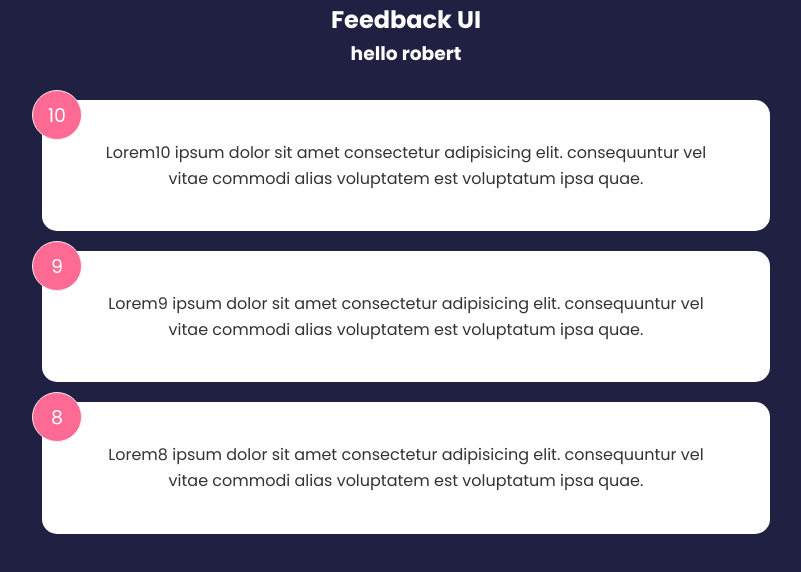
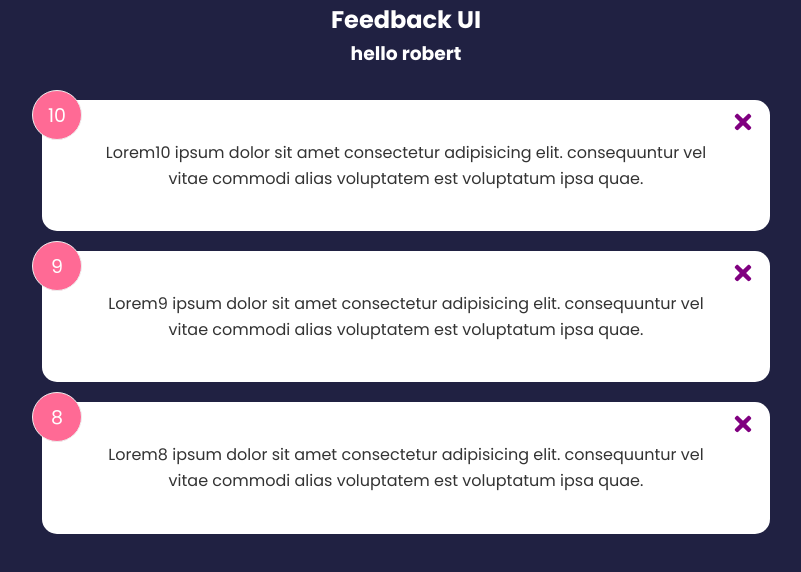
Before and after one commit to robertoaguilar1979/react-front-to-back-2022, a React (Create React App) app: page / in a window 1280 px wide. Shown: the top 572 px of the page, without its empty margins (234-1035 px from the left). Built offline with nearby package versions, Linux system fonts and the light colour scheme.

Commit message:
added handleClick to delete post through prop drilling

```diff
--- a/package.json
+++ b/package.json
@@ -8,6 +8,7 @@
     "@testing-library/user-event": "^13.5.0",
     "react": "^17.0.2",
     "react-dom": "^17.0.2",
+    "react-icons": "^4.3.1",
     "react-scripts": "5.0.0",
     "web-vitals": "^2.1.2"
   },
--- a/src/App.js
+++ b/src/App.js
@@ -3,15 +3,22 @@ import Header from "./components/Header";
 import FeedbackList from "./components/FeedbackList";
 import { useState } from "react";
 import FeedbackData from "./data/FeedbackData";
+import FeedbackItem from "./components/FeedbackItem";
 
 function App() {
   const [feedbackData, setFeedbackData] = useState(FeedbackData);
+
+  const deleteFeedback = (id) => {
+    if (window.confirm("do you want to delete this post?")) {
+      setFeedbackData(feedbackData.filter((item) => item.id !== id));
+    }
+  };
   return (
     <>
       <Header text="hello" name="robert" />
 
       <div className="container">
-        <FeedbackList feedback={feedbackData} />
+        <FeedbackList feedback={feedbackData} handleDelete={deleteFeedback} />
       </div>
     </>
   );
--- a/src/components/FeedbackItem.jsx
+++ b/src/components/FeedbackItem.jsx
@@ -1,10 +1,14 @@
+import { FaTimes } from "react-icons/fa";
 import Card from "./shared/Card";
 import PropTypes from "prop-types";
 
-function FeedbackItem({ rating, text }) {
+function FeedbackItem({ rating, text, list, handleDelete }) {
   return (
     <Card>
       <div className="num-display">{rating}</div>
+      <button className="close" onClick={() => handleDelete(list.id)}>
+        <FaTimes color="purple" />
+      </button>
       <div className="text-display">{text}</div>
     </Card>
   );
--- a/src/components/FeedbackList.jsx
+++ b/src/components/FeedbackList.jsx
@@ -1,12 +1,20 @@
 import FeedbackItem from "./FeedbackItem";
 import PropTypes from "prop-types";
 
-function FeedbackList({ feedback }) {
+function FeedbackList({ feedback, handleDelete }) {
   if (!feedback || feedback.length === 0) {
     return <p>no list</p>;
   }
   const list = feedback.map((list) => {
-    return <FeedbackItem key={list.id} rating={list.rating} text={list.text} />;
+    return (
+      <FeedbackItem
+        key={list.id}
+        rating={list.rating}
+        text={list.text}
+        list={list}
+        handleDelete={handleDelete}
+      />
+    );
   });
 
   return <div>{list}</div>;
--- a/src/index.css
+++ b/src/index.css
@@ -138,10 +138,11 @@ input:focus {
 .edit {
   position: absolute;
   top: 10px;
-  right: 20px;
+  right: 15px;
   cursor: pointer;
   background: none;
   border: none;
+  font-size: 1.5em;
 }
 
 .edit {
```
Also changed, not shown: 1 other file (tests, documents, lock files or other folders).
